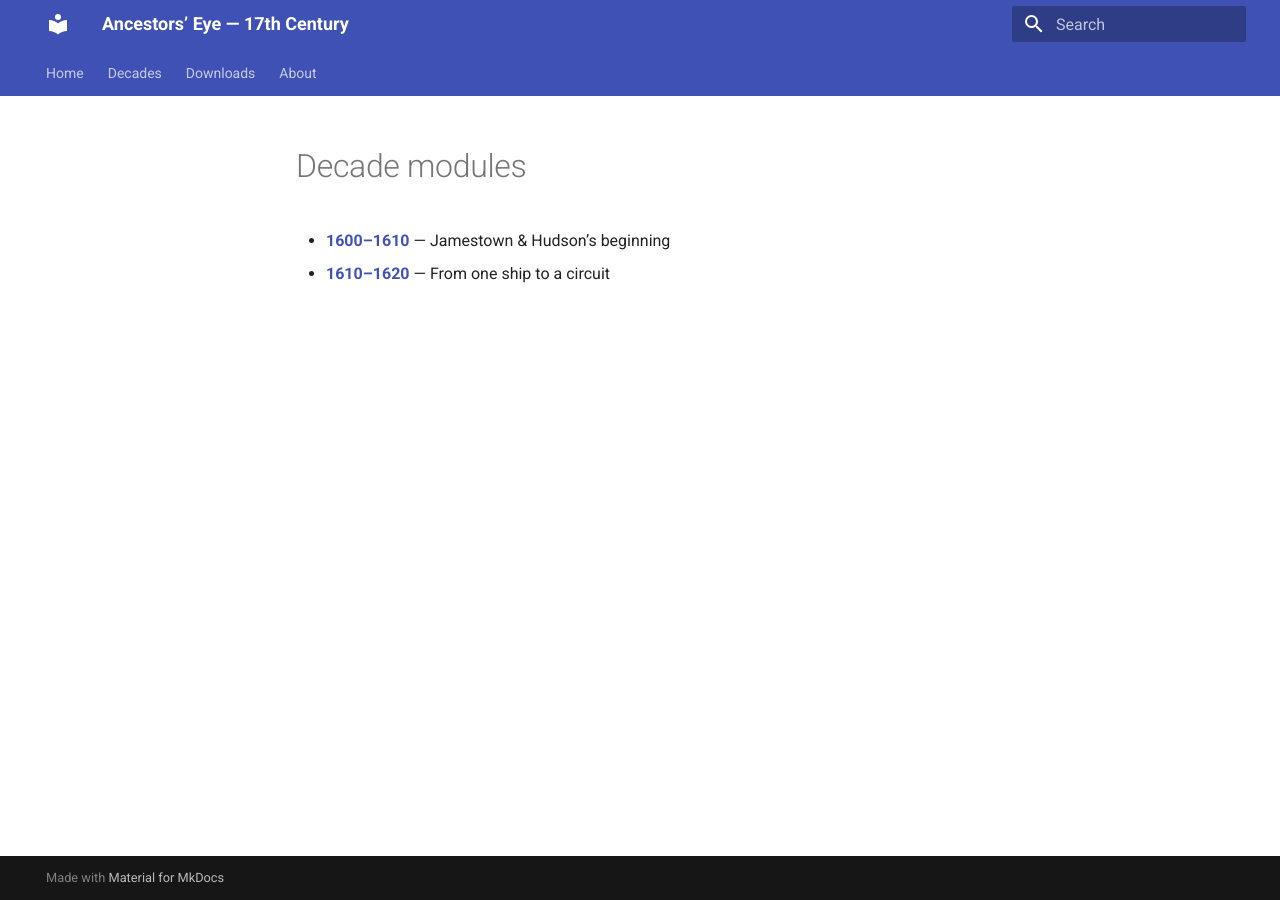
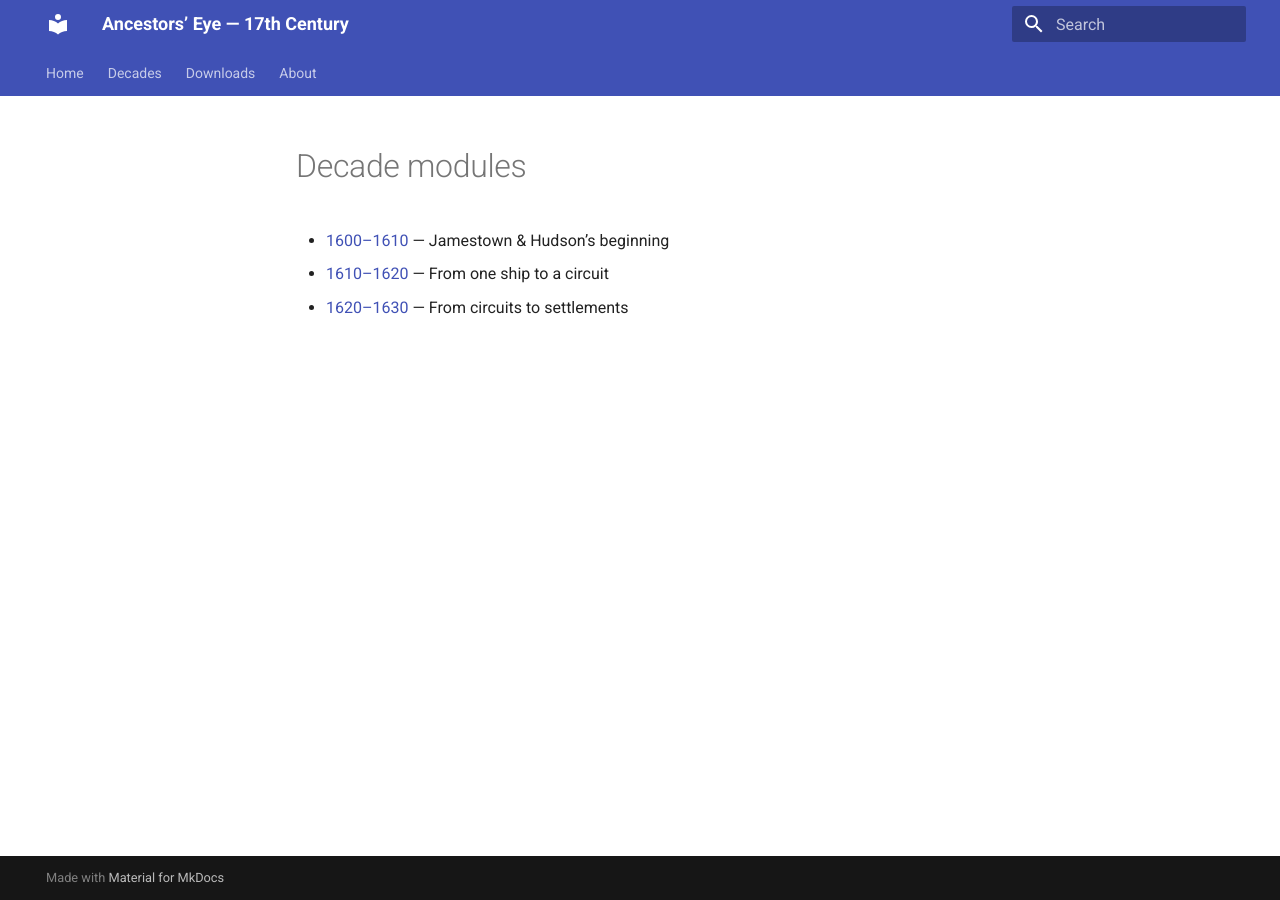
Before and after one commit to BillWorstell/WorstellWitnessWaybackMachine, an MkDocs documentation site: the page built from docs/decades/index.md, in a window 1280 px wide. Built offline with MkDocs 1.6.1 and Material for MkDocs 9.7.7, drawn with Linux system fonts in a browser that asks for light colours.

Commit message:
Update index.md

```diff
--- a/docs/decades/index.md
+++ b/docs/decades/index.md
@@ -1,4 +1,5 @@
 # Decade modules
 
-- **[1600–1610](./1600-1610/1600-1610.md)** — Jamestown & Hudson’s beginning
-- **[1610–1620](./1610-1620/1610-1620.md)** — From one ship to a circuit
+- [1600–1610](1600-1610/) — Jamestown & Hudson’s beginning
+- [1610–1620](1610-1620/) — From one ship to a circuit
+- [1620–1630](1620-1630/) — From circuits to settlements
```
